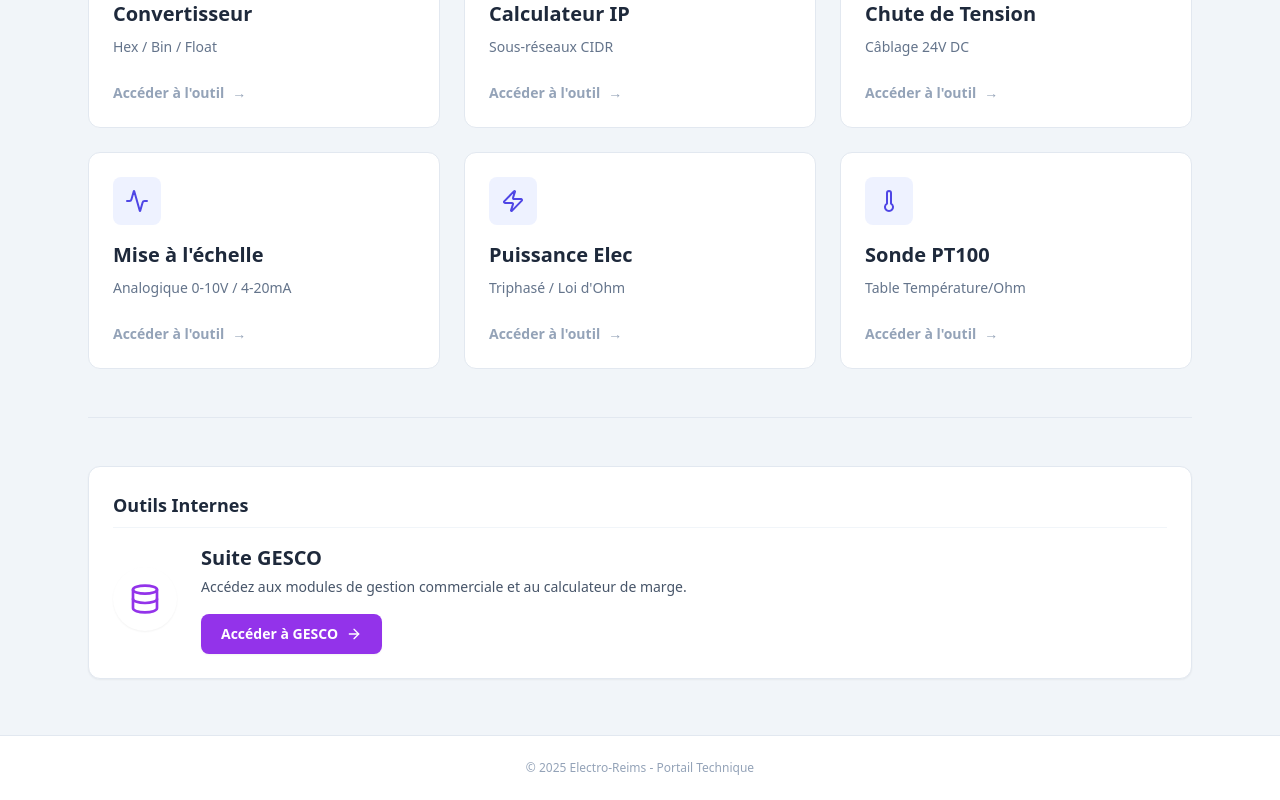
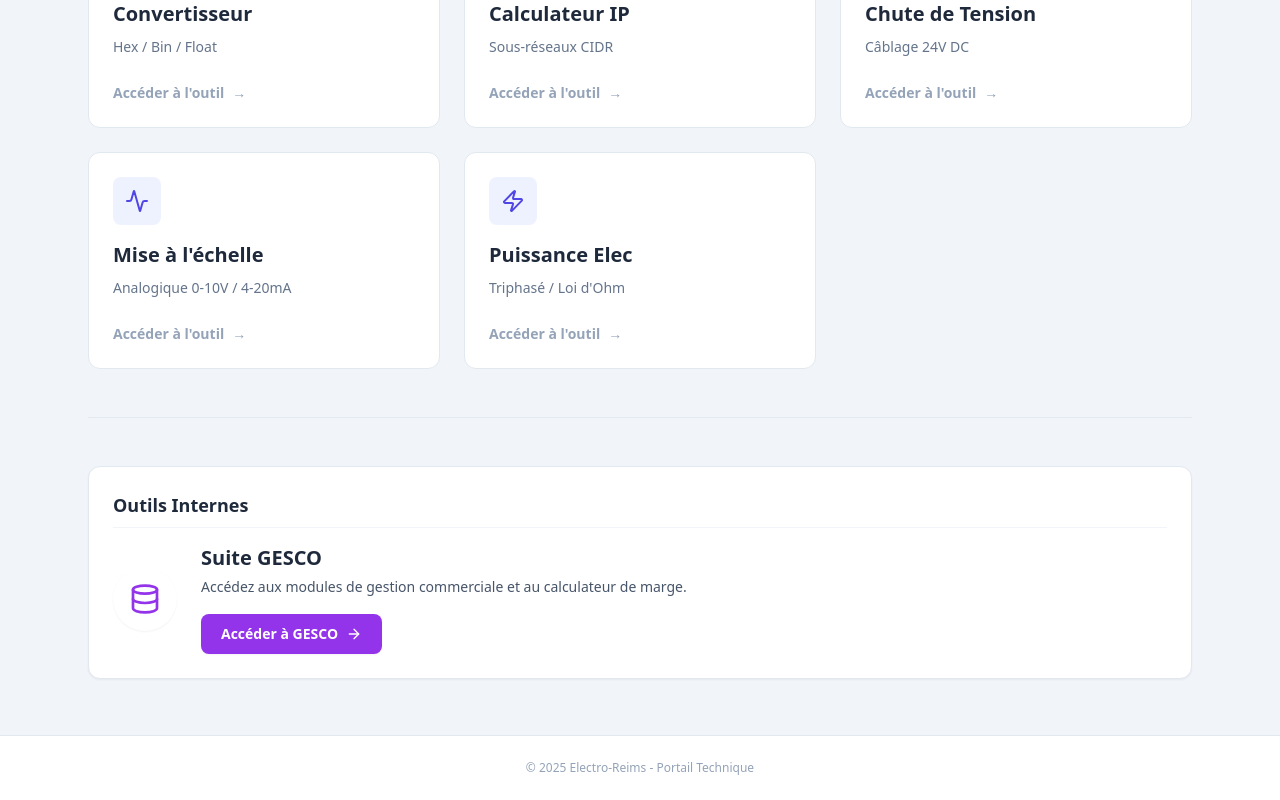
Before and after one commit to apetitpas-cpu/electro-reims-portail, a React (Vite) app: page / in a window 1280 px wide. Shown: the part 1073-1873 px from the top of the page. Built offline with nearby package versions, Linux system fonts and the light colour scheme.

Commit message:
Suppression carte Boite à Outils des univers

```diff
--- a/src/Acceuil.jsx
+++ b/src/Acceuil.jsx
@@ -163,7 +163,6 @@ const Acceuil = () => {
                     <ToolCard to="/toolbox/elec" title="Chute de Tension" description="Câblage 24V DC" icon={Zap} color="slate" />
                     <ToolCard to="/toolbox/scaling" title="Mise à l'échelle" description="Analogique 0-10V / 4-20mA" icon={Activity} color="slate" />
                     <ToolCard to="/toolbox/power" title="Puissance Elec" description="Triphasé / Loi d'Ohm" icon={Zap} color="slate" />
-                    <ToolCard to="/toolbox/pt100" title="Sonde PT100" description="Table Température/Ohm" icon={Thermometer} color="slate" />
                 </ToolsGrid>
             </div>
 
```
